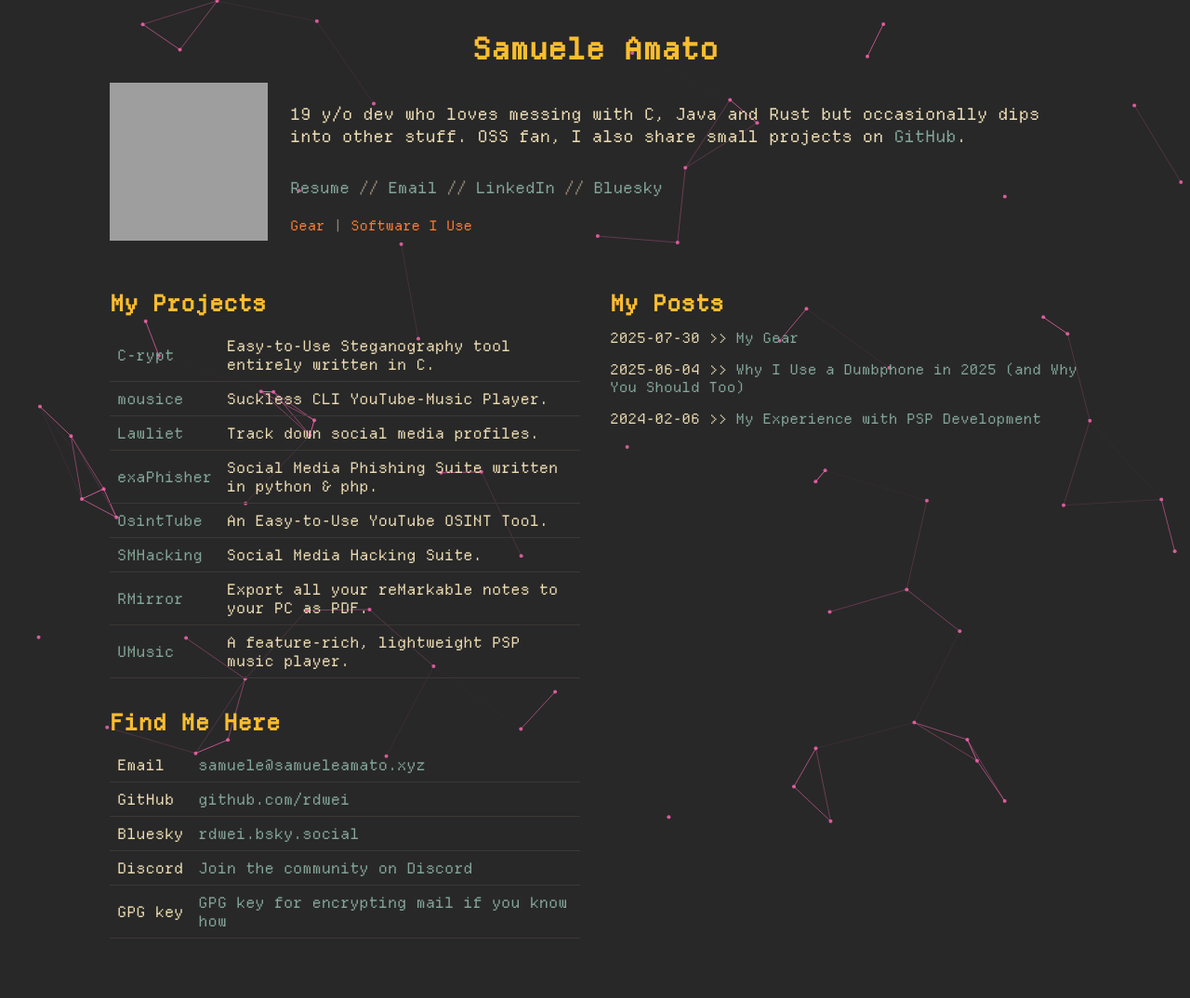
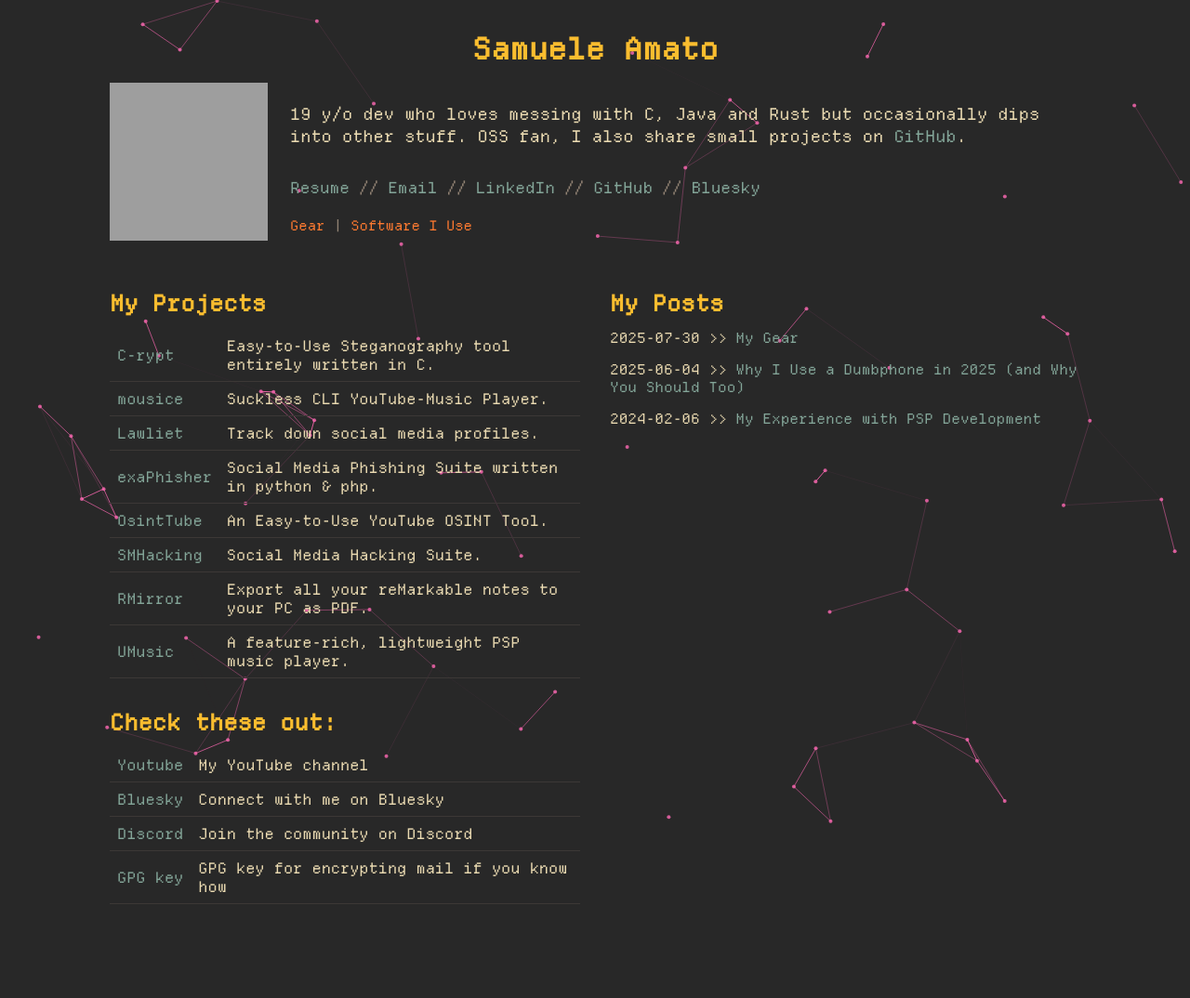
Before and after one commit to rdWei/website, a Jekyll site: the page built from index.html, in a window 1280 px wide. Shown: the whole page at 93% size. Built offline with Jekyll 4.4.1, drawn with Linux system fonts in a browser that asks for light colours; after the commit the page ends 1037 px from its top, so only the background shows below that; grey boxes are pictures that could not be loaded.

Commit message:
Sun Aug 10 04:56:09 PM CEST 2025

```diff
--- a/index.html
+++ b/index.html
@@ -47,6 +47,8 @@
   <span>//</span>
   <a href="https://www.linkedin.com/in/samuele-amato-878bb3374">LinkedIn</a>
   <span>//</span>
+  <a rel="me" href="https://github.com/rdwei">GitHub</a>
+  <span>//</span>
   <a rel="me" href="https://bsky.app/profile/rdwei.bsky.social">Bluesky</a>
 </div>
 
@@ -81,14 +83,13 @@
       </section>
 
       <section>
-        <h2 id="find-me-here">Find Me Here</h2>
+        <h2 id="find-me-here">Check these out:</h2>
         <table>
           <tbody>
-            <tr><td>Email</td><td><a href="mailto:samuele@samueleamato.xyz">samuele@samueleamato.xyz</a></td></tr>
-            <tr><td>GitHub</td><td><a href="https://github.com/rdwei">github.com/rdwei</a></td></tr>
-            <tr><td>Bluesky</td><td><a href="https://bsky.app/profile/rdwei.bsky.social">rdwei.bsky.social</a></td></tr>
-            <tr><td>Discord</td><td><a href="https://discord.com/invite/m4madyG7jp">Join the community on Discord</a></td></tr>
-            <tr><td>GPG key</td><td><a href="gpg.txt">GPG key for encrypting mail if you know how</a></td></tr>
+		<tr><td><a href="">Youtube</a></td><td>My YouTube channel</td></tr>
+		<tr><td><a href="https://bsky.app/profile/rdwei.bsky.social">Bluesky</a></td><td>Connect with me on Bluesky</td></tr>
+	    	<tr><td><a href="https://discord.com/invite/m4madyG7j">Discord</a></td><td>Join the community on Discord</td></tr>
+	    	<tr><td><a href="gpg.txt">GPG key</a></td><td>GPG key for encrypting mail if you know how</td></tr>
           </tbody>
         </table>
       </section>
```
